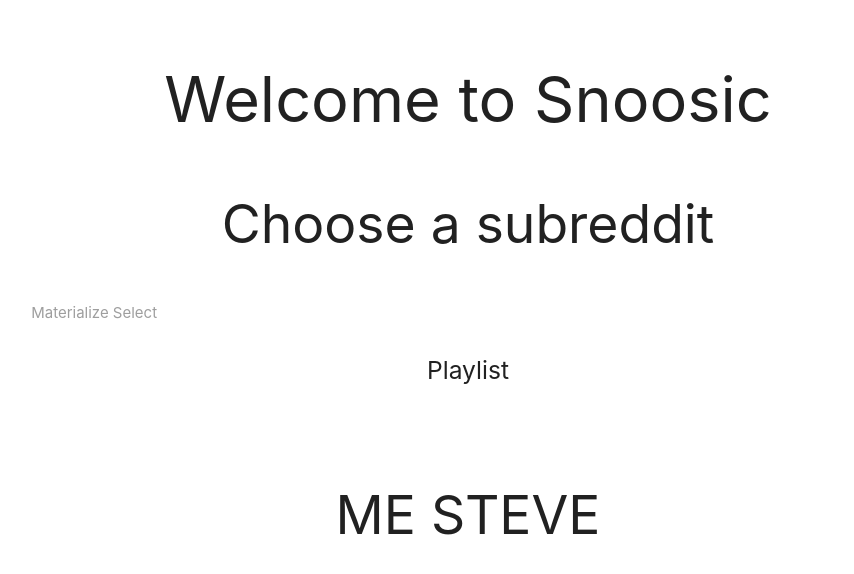
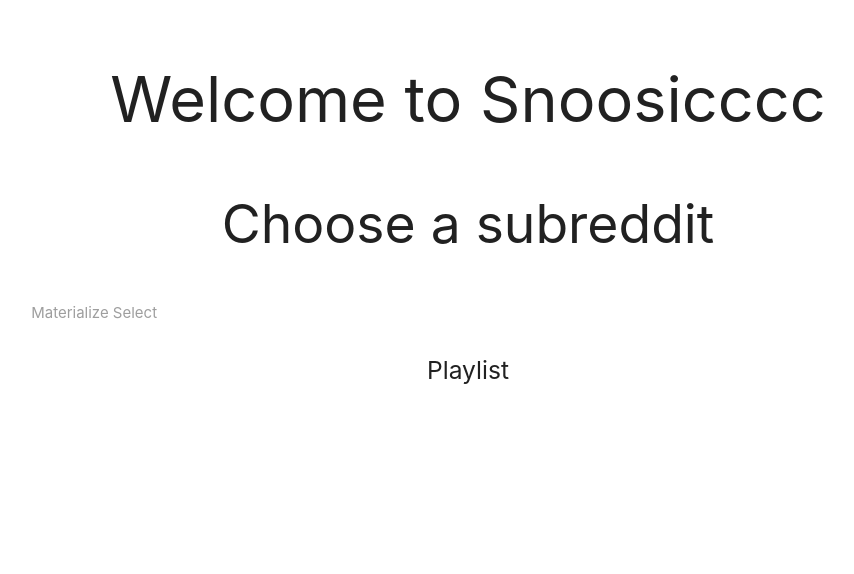
Before and after one commit to cmahaffey/snoosic, a website: page public/index.html in a window 1280 px wide. Shown: the whole page, without its empty margins (172-1026 px from the left). Drawn offline with nearby package versions, Linux system fonts and the light colour scheme; no server answers.

Commit message:
merging with master

```diff
--- a/public/index.html
+++ b/public/index.html
@@ -13,7 +13,7 @@
     <div class="container">
       <div class="row">
         <div class="col s12">
-          <h1>Welcome to Snoosic</h1>
+          <h1>Welcome to Snoosicccc</h1>
         </div>
       </div>
       <div class="row">
@@ -43,7 +43,6 @@
       </div>
 
     </div>
-<h2>ME STEVE</h2>
 
     <script src="https://cdnjs.cloudflare.com/ajax/libs/materialize/0.97.1/js/materialize.min.js"></script>
   </body>
```
Also changed, not shown: package.json (+9 -1 lines).
